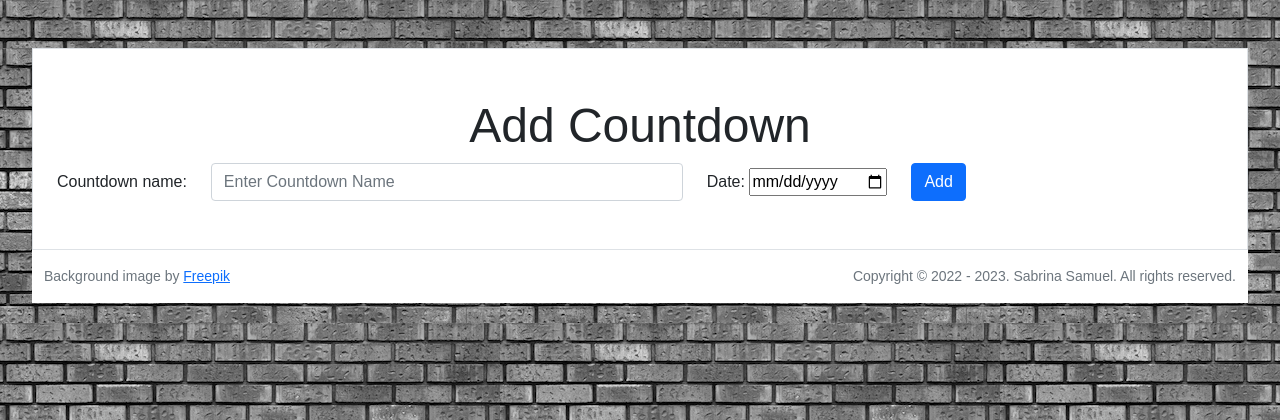
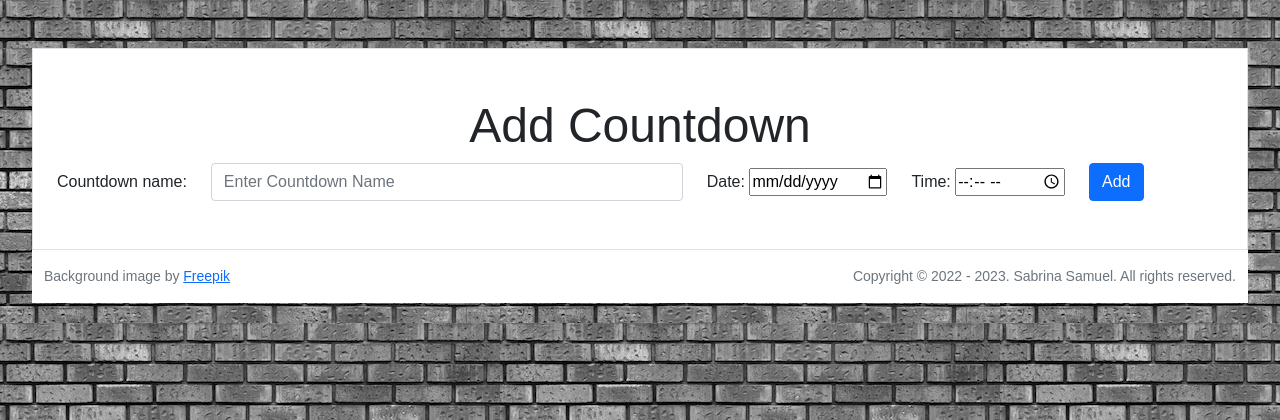
Before and after one commit to ssrome/cs50-final-project, a Flask app: page /add-countdown in a window 1280 px wide. Shown: the top 420 px of the page. Run offline with Flask 2, Linux system fonts and the light colour scheme; some libraries are stand-ins or nearby versions; some web fonts are replaced.

Commit message:
Add field for countdown time

```diff
--- a/templates/add-countdown.html
+++ b/templates/add-countdown.html
@@ -1,6 +1,8 @@
 {% extends "layout.html" %} {% block title %} Home {% endblock %} {% block main
 %}
 <h1>Add Countdown</h1>
+
+    {{ form }}
 
 <form method="POST" action="/add-countdown">
   <div class="row g-6 align-items-center mx-auto">
@@ -16,7 +18,11 @@
     </div>
       <div class="col-auto">
           <label for="countdown">Date:</label>
-          <input type="date" id="countdown" name="countdown">
+          <input type="date" id="countdown-date" name="countdown-date">
+      </div>
+      <div class="col-auto">
+          <label for="countdown-time">Time:</label>
+          <input type="time" id="countdown-time" name="countdown-time">
       </div>
       <div class="col-auto">
       <Button type="submit" name="add-countdown-event" class="btn btn-primary" >
```
Also changed, not shown: tests/test_app.py (+6 -0 lines).
